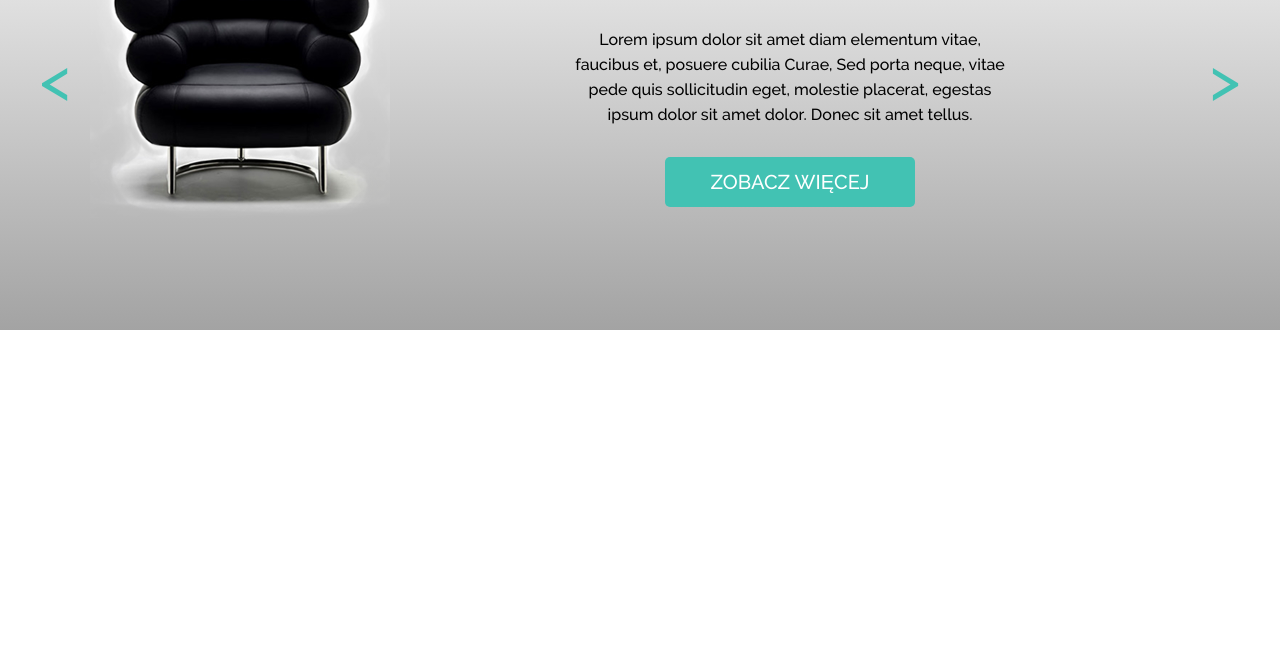
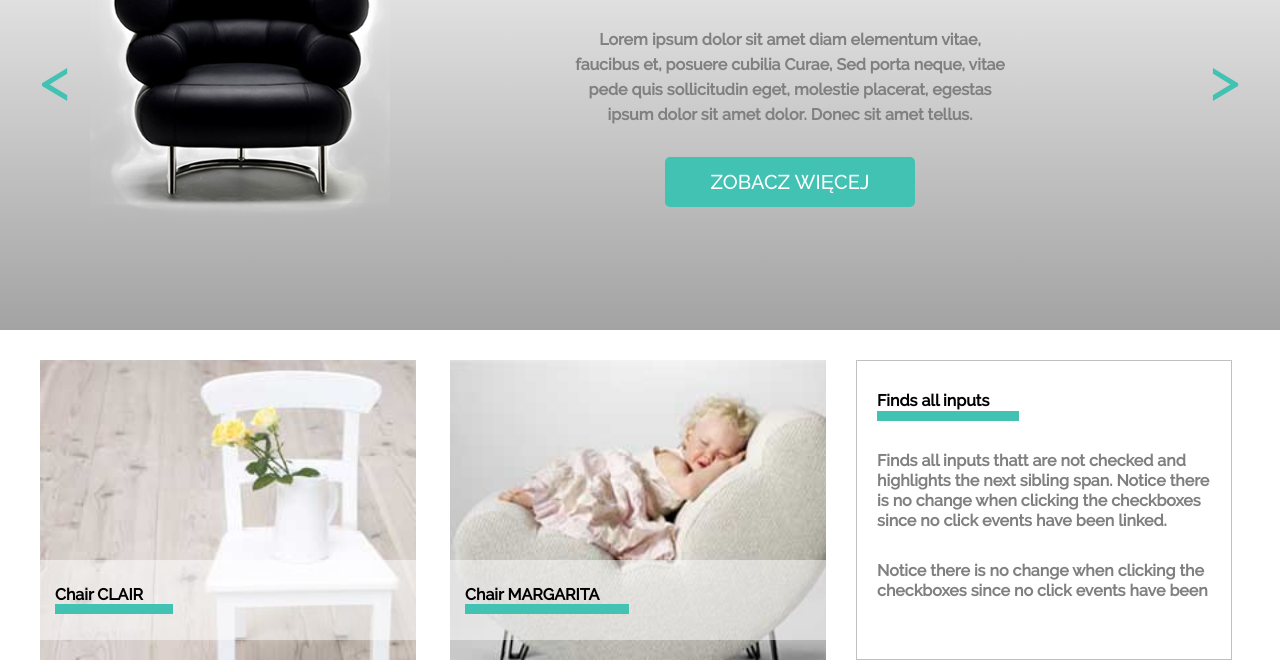
Before and after one commit to sylwia-lu/Sit_on_chair_warsztaty, a plain HTML site: page index.html in a window 1280 px wide. Shown: the part 220-884 px from the top of the page. Before the commit the page ends 800 px from the top, so only its background shows below. Drawn offline with Linux system fonts and the light colour scheme.

Commit message:
Section offers

```diff
--- a/css/style.css
+++ b/css/style.css
@@ -1,5 +1,6 @@
 body {
   font-family: "ralewaymedium", sans-serif;
+  color:#808080;
 }
 
 header {
@@ -99,6 +100,7 @@ nav li {
   text-transform: uppercase;
   font-size: 40px;
   text-align: center;
+  color:#000;
 }
 
 #welcome-box h1 span {
@@ -111,6 +113,7 @@ nav li {
   text-align: center;
   padding:30px;
   line-height: 25px;
+  font-weight: 600;
 }
 
 #welcome-box .button {
@@ -121,3 +124,56 @@ nav li {
   text-align: center;
   font-size: 20px;
 }
+
+
+
+.offer-box {
+  display:inline-block;
+  height:300px;
+  width:376px;
+  margin-top:30px;
+  margin-right: 30px;
+  background-repeat: no-repeat;
+  background-size: cover;
+  background-position: center;
+  position: relative;
+}
+
+#clair {
+  background-image: url("../images/box1_img.jpg");
+}
+
+#margarita {
+  background-image: url("../images/box2_img.jpg");
+}
+
+.text {
+  position: absolute;
+  margin-right: 0px;
+  padding: 30px 20px;
+  border:1px solid 	#C0C0C0;
+  box-sizing: border-box;
+  font-weight: 600;
+  line-height: 20px;
+}
+
+.title {
+  font-weight:800;
+  border-bottom: 10px solid #42C2B3;
+  color:#000;
+  display:inline-block;
+  padding-right:30px;
+}
+
+.text p {
+  margin-bottom: 30px;
+}
+
+.title-box {
+  width:346px;
+  height:30px;
+  background-color: rgba(255, 255, 255, 0.5);
+  position: absolute;
+  bottom:20px;
+  padding:25px 15px;
+}
--- a/index.html
+++ b/index.html
@@ -67,7 +67,42 @@
     </div>
   </section>
 
-  <section>
+  <section id="offers">
+    <div class="container">
+        <div class="offer-box" id="clair">
+          <div class="title-box">
+            <p class="title">
+              Chair CLAIR
+            </p>
+          </div>
+
+        </div>
+
+        <div class="offer-box" id="margarita">
+          <div class="title-box">
+            <p class="title">
+              Chair MARGARITA
+            </p>
+          </div>
+
+        </div>
+
+        <div class="offer-box text">
+          <p class="title">
+            Finds all inputs
+          </p>
+
+          <p>
+            Finds all inputs thatt are not checked and highlights the next sibling span. Notice there is no change when clicking the checkboxes since no click events have been linked.
+          </p>
+
+          <p>
+            Notice there is no change when clicking the checkboxes since no click events have been
+          </p>
+
+        </div>
+
+    </div>
 
   </section>
 
```
